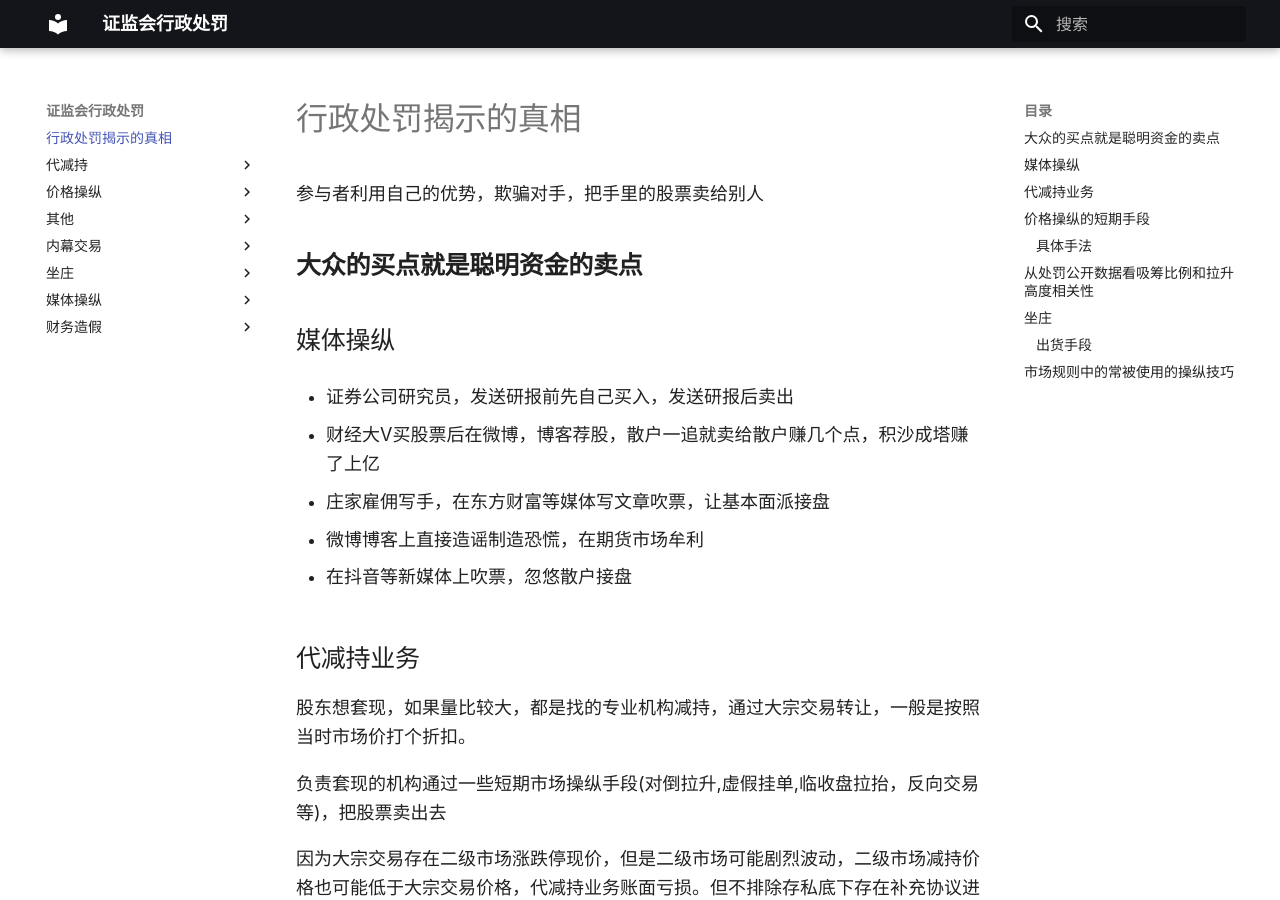
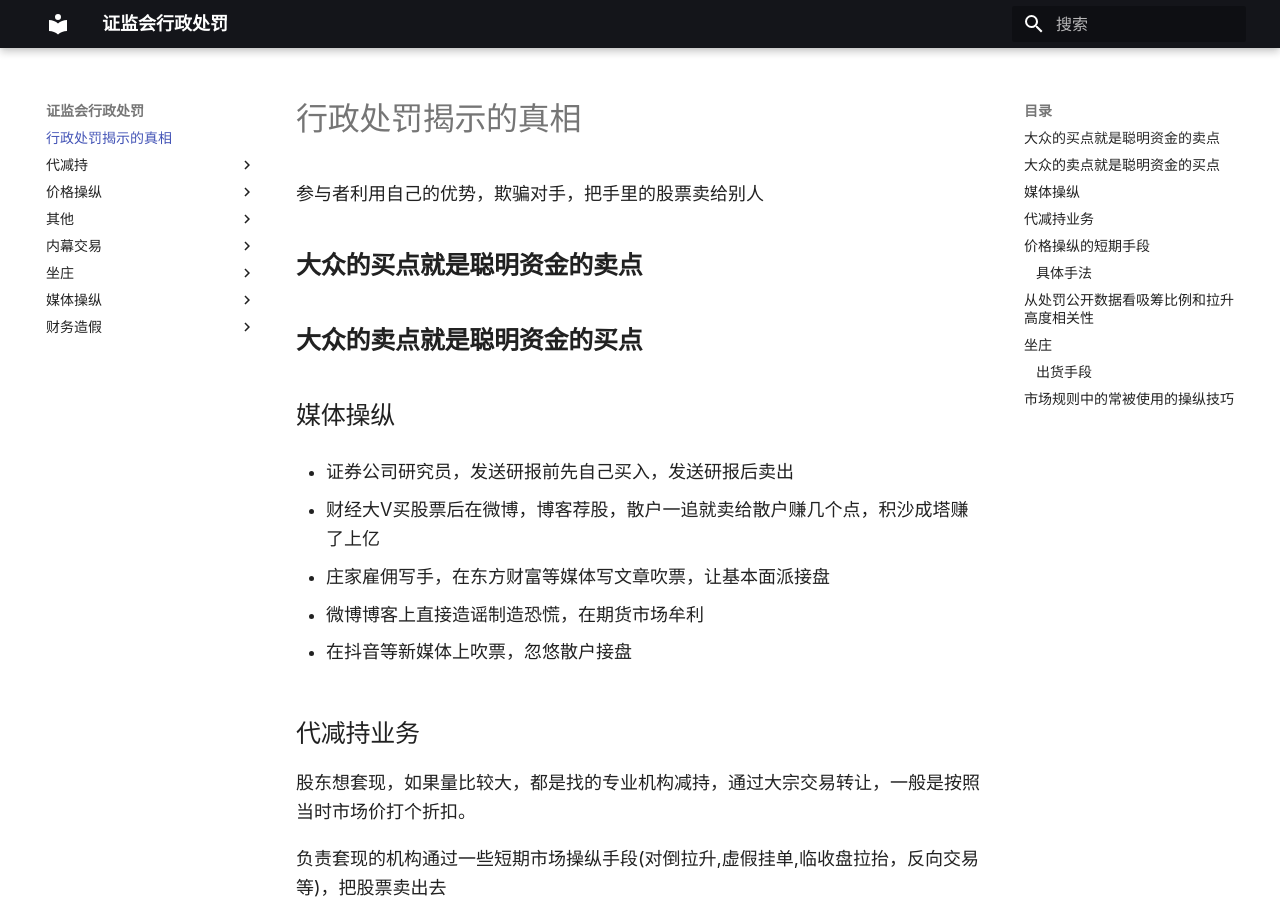
Before and after one commit to chenjiajia/stock_book, an MkDocs documentation site: the page built from docs/index.md, in a window 1280 px wide and 900 px high. Built offline with MkDocs 1.6.1 and Material for MkDocs 9.7.7, drawn with Linux system fonts in a browser that asks for light colours.

Commit message:
完善总结页面

```diff
--- a/docs/index.md
+++ b/docs/index.md
@@ -3,6 +3,8 @@
 参与者利用自己的优势，欺骗对手，把手里的股票卖给别人
 
 ## **大众的买点就是聪明资金的卖点**
+
+## **大众的卖点就是聪明资金的买点**
 
 ## 媒体操纵
 
```
